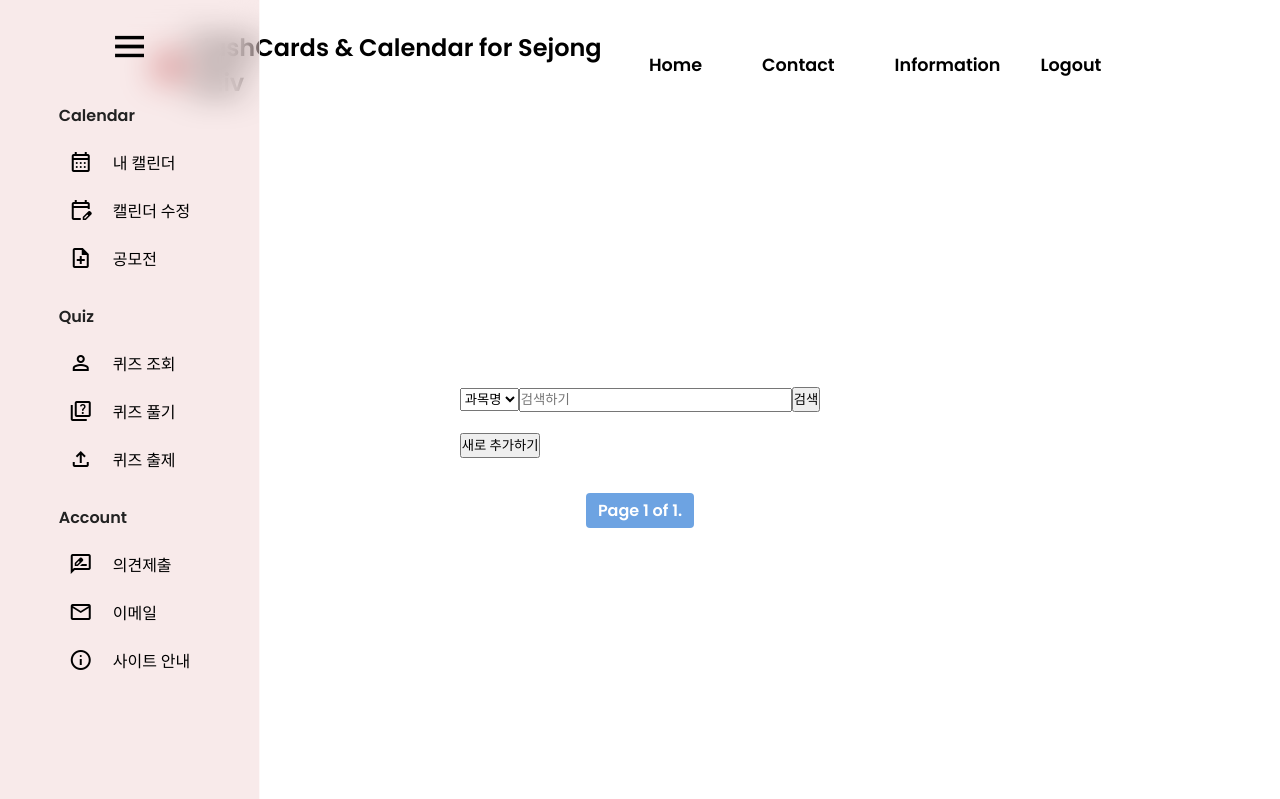
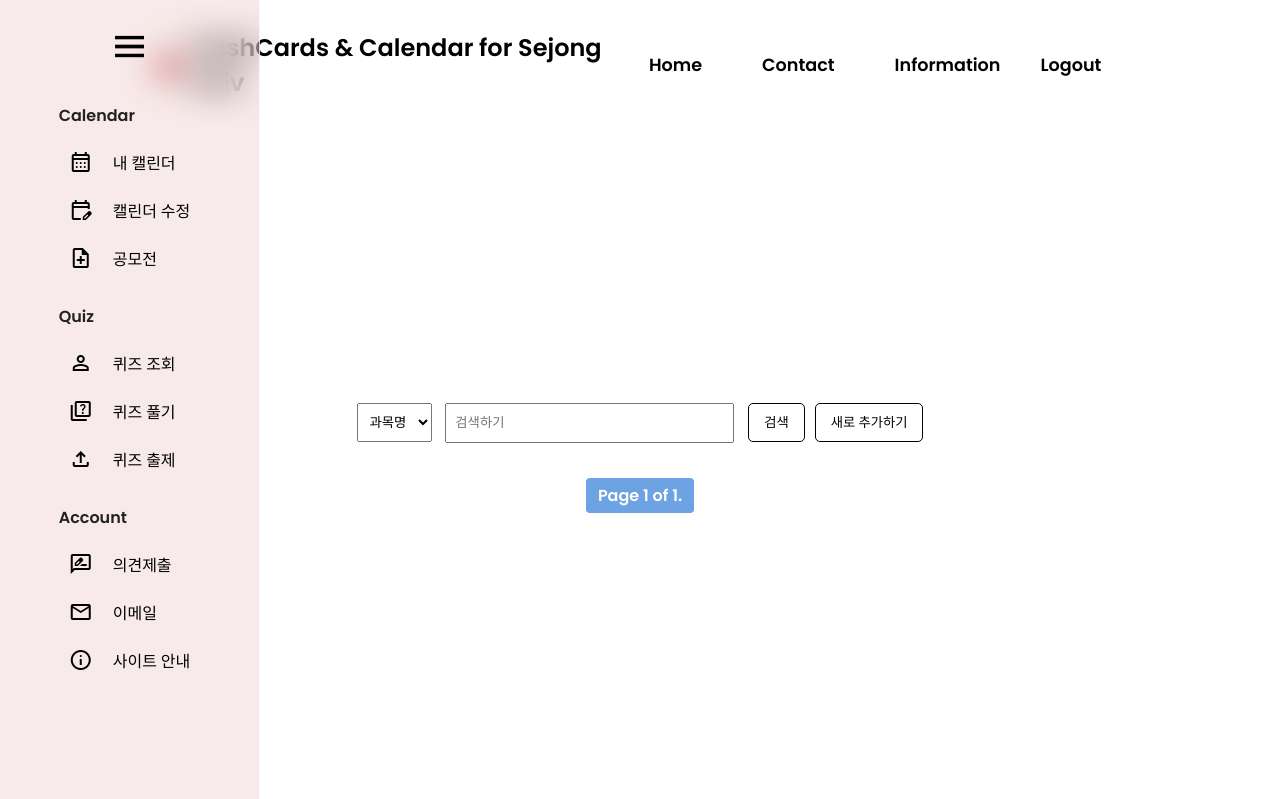
Before and after one commit to LeeDayday/sejong_flashcard, a Django app: page /home/quizzes/ in a window 1280 px wide. Shown: the top 799 px of the page. Run offline with Django 4.2, Linux system fonts and the light colour scheme; the visitor is signed in with stand-in values (Sample User, id 1); data that the repository does not hold is empty; some libraries are stand-ins or nearby versions; some web fonts are replaced.

Commit message:
상단 검색창 css 추가 구현

```diff
--- a/static/css/quizzes.css
+++ b/static/css/quizzes.css
@@ -8,14 +8,55 @@
 
   box-sizing: border-box;
 }
+.search-and-button-container {
+    display: flex;
+    align-items: center;
+    justify-content: space-between; /* 버튼을 검색 옆에 위치하도록 설정 */
+    margin-bottom: 0px;
+}
 
-/*검색 창*/
-.search-box {
-  display: flex; /* 내부 컨테이너를 Flex Container로 설정 */
-  align-items: center; /* 수직 정렬을 중앙으로 설정 */
+#search-filter,
+#search-input,
+#search-button {
+  margin-right: 10px;
+}
 
-  /* 원하는 가로 여백을 설정하세요 */
-  margin-bottom: 20px;
+#search-filter {
+  padding: 8px;
+}
+
+#search-input {
+  padding: 8px;
+  flex: 1;
+}
+
+#search-button {
+  padding: 8px 15px;
+  background-color: transparent;
+  color: black;
+  border: 1px solid black;
+  border-radius: 5px;
+  cursor: pointer;
+}
+#search-button:hover {
+  background-color: #f0f0f0;
+  border-color: #883a3a;
+  transition: background-color 0.3s;
+}
+
+/* "새로 추가하기" 버튼 스타일 */
+.btn-open-modal {
+  padding: 8px 15px;
+  background-color: transparent;
+  color: black;
+  border: 1px solid black;
+  border-radius: 5px;
+  cursor: pointer;
+}
+.btn-open-modal:hover {
+  background-color: #f0f0f0;
+  border-color: #883a3a;
+  transition: background-color 0.3s;
 }
 
 /*검색 결과*/
```
